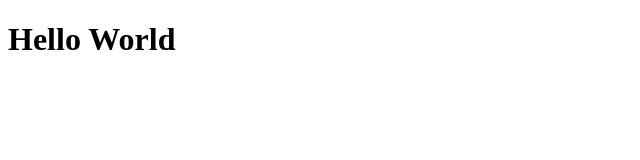
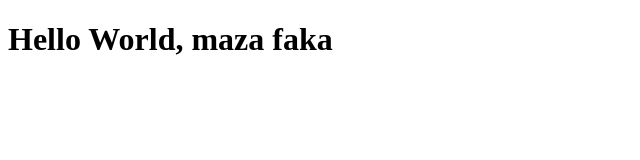
Before and after one commit to GarryDMG/progect, a plain HTML site: page index.html in a window 1280 px wide. Shown: the whole page, without its empty margins (0-640 px from the left). Drawn offline with Linux system fonts and the light colour scheme.

Commit message:
second commit

```diff
--- a/index.html
+++ b/index.html
@@ -6,7 +6,7 @@
     <title>Git test</title>
 </head>
 <body>
-    <h1>Hello World</h1>
+    <h1>Hello World, maza faka</h1>
 
 </body>
 </html>
```
